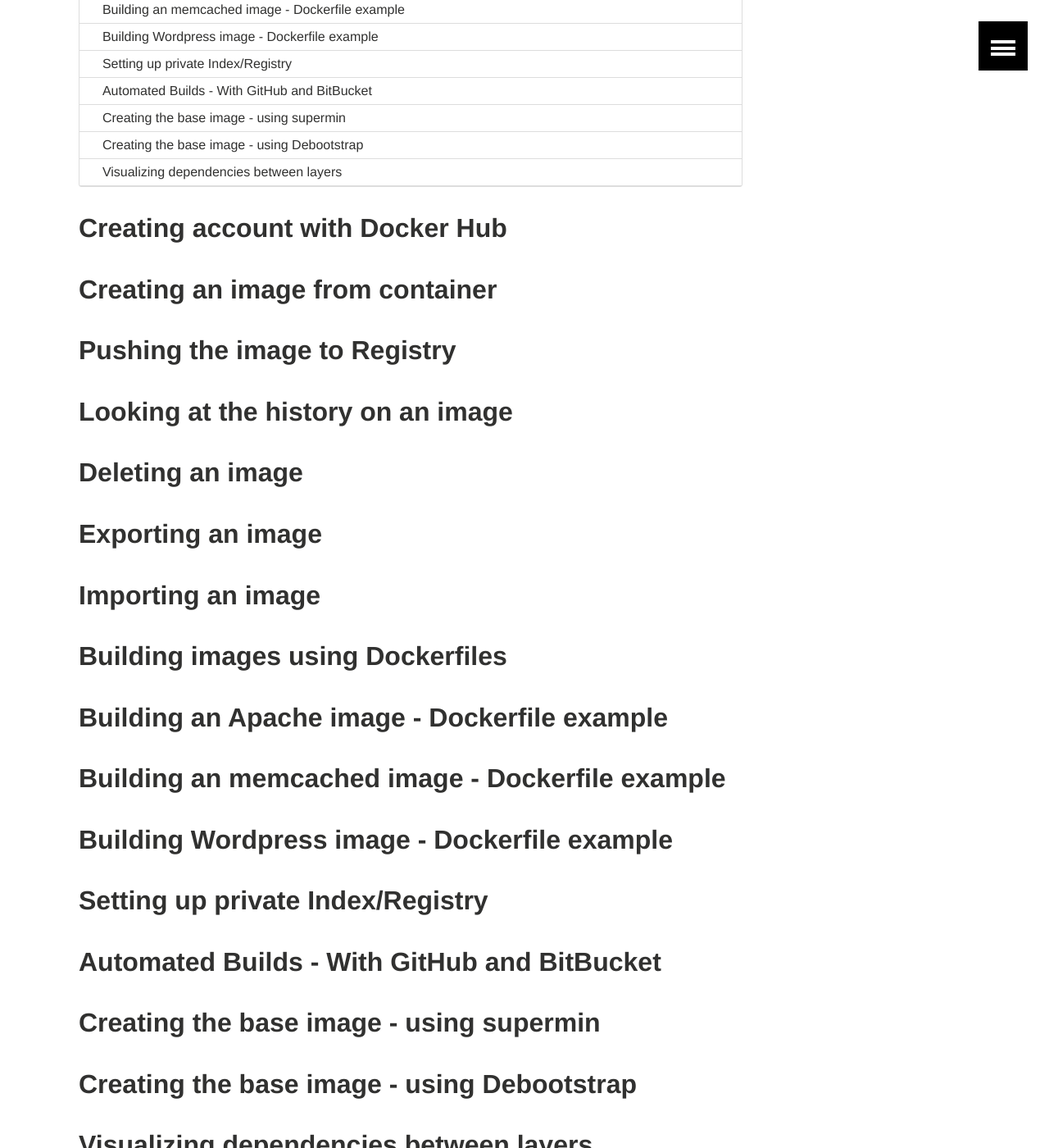
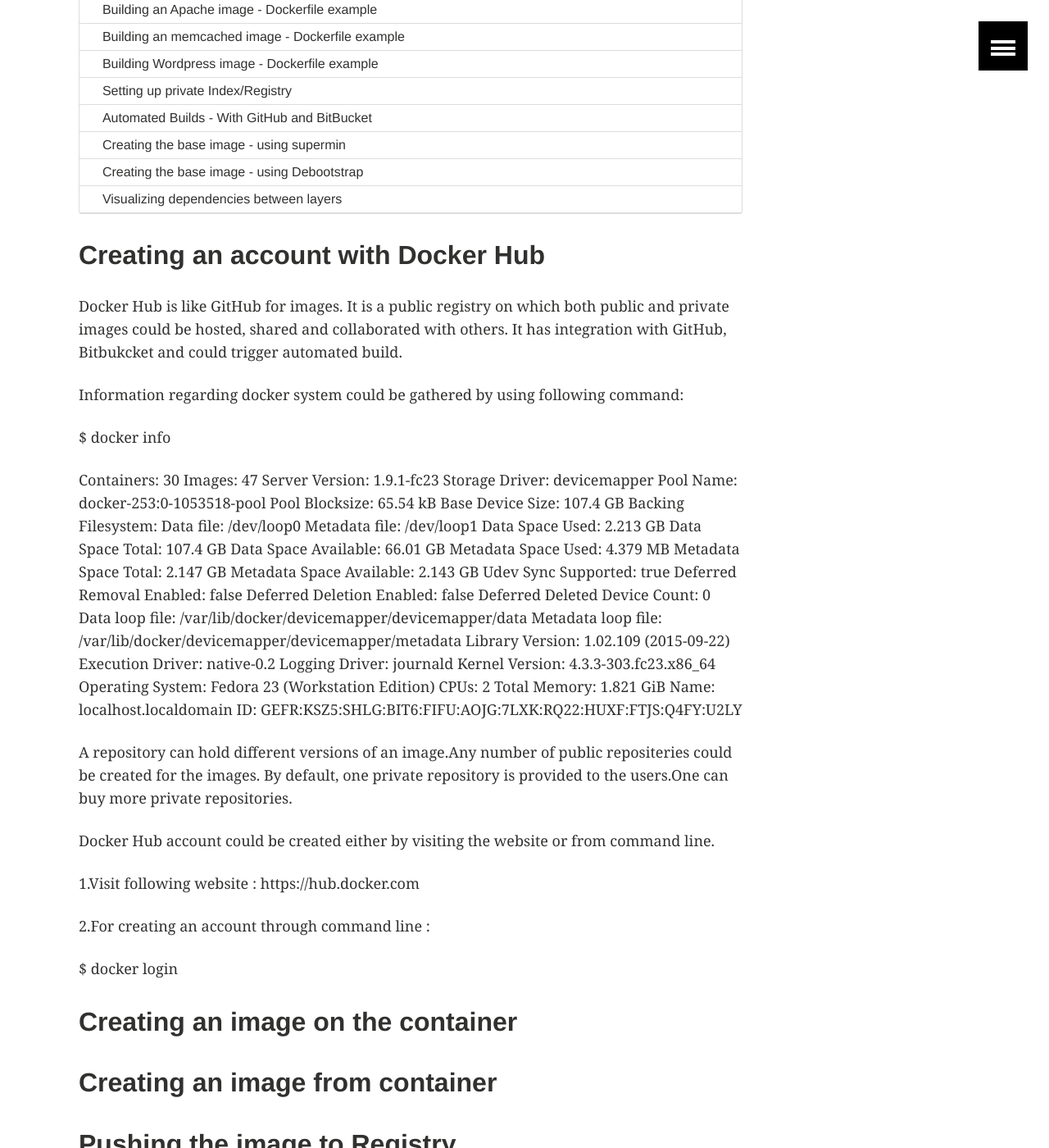
Before and after one commit to shradha09/containers-workshop, a Jekyll site: the page built from _posts/handson/2015-12-15-Docker_Images.markdown, in a window 1280 px wide and 1400 px high, scrolled down 598 px. Shown: the whole window at 82% size. Built offline with Jekyll 4.4.1, drawn with Linux system fonts in a browser that asks for light colours; comment, search, counter and statistics services are not loaded; some of the changed text lies outside the part shown.

Commit message:
Docker_Images edit started

```diff
--- a/_posts/handson/2015-12-15-Docker_Images.markdown
+++ b/_posts/handson/2015-12-15-Docker_Images.markdown
@@ -12,7 +12,118 @@
 
 
 
-## Creating account with Docker Hub
+## Creating an account with Docker Hub
+
+Docker Hub is like GitHub for images. It is a public registry on which both public and private images could be hosted, shared and collaborated with others. It has integration with GitHub, Bitbukcket and could trigger automated build.
+
+Information regarding docker system could be gathered by using following command:
+
+ $ docker info
+
+ Containers: 30
+Images: 47
+Server Version: 1.9.1-fc23
+Storage Driver: devicemapper
+ Pool Name: docker-253:0-1053518-pool
+ Pool Blocksize: 65.54 kB
+ Base Device Size: 107.4 GB
+ Backing Filesystem:
+ Data file: /dev/loop0
+ Metadata file: /dev/loop1
+ Data Space Used: 2.213 GB
+ Data Space Total: 107.4 GB
+ Data Space Available: 66.01 GB
+ Metadata Space Used: 4.379 MB
+ Metadata Space Total: 2.147 GB
+ Metadata Space Available: 2.143 GB
+ Udev Sync Supported: true
+ Deferred Removal Enabled: false
+ Deferred Deletion Enabled: false
+ Deferred Deleted Device Count: 0
+ Data loop file: /var/lib/docker/devicemapper/devicemapper/data
+ Metadata loop file: /var/lib/docker/devicemapper/devicemapper/metadata
+ Library Version: 1.02.109 (2015-09-22)
+Execution Driver: native-0.2
+Logging Driver: journald
+Kernel Version: 4.3.3-303.fc23.x86_64
+Operating System: Fedora 23 (Workstation Edition)
+CPUs: 2
+Total Memory: 1.821 GiB
+Name: localhost.localdomain
+ID: GEFR:KSZ5:SHLG:BIT6:FIFU:AOJG:7LXK:RQ22:HUXF:FTJS:Q4FY:U2LY
+
+
+A repository can hold different versions of an image.Any number of public repositeries could be created for the images.
+By default, one private repository is provided to the users.One can buy more private repositories.
+
+
+Docker Hub account could be created either by visiting the website or from command line.
+
+1.Visit following website : https://hub.docker.com
+
+
+2.For creating an account through command line :
+
+  $ docker login
+
+
+## Creating an image on the container
+
+
+
+
+
+
+
+
+
+
+
+
+
+
+
+
+
+
+
+
+
+
+
+
+
+
+
+
+
+
+
+
+
+
+
+
+
+
+
+
+
+
+
+
+
+
+
+
+
+
+
+
+
+
+
+
 ## Creating an image from container
 ## Pushing the image to Registry
 ## Looking at the history on an image
```
